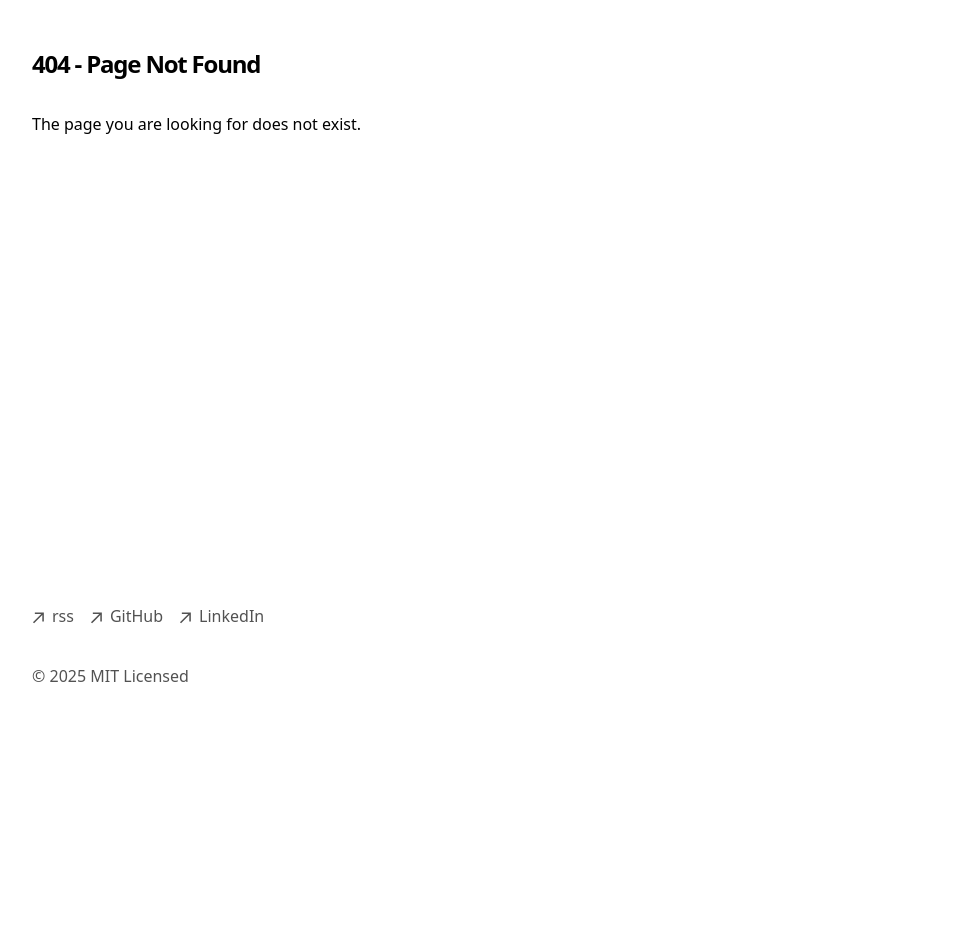
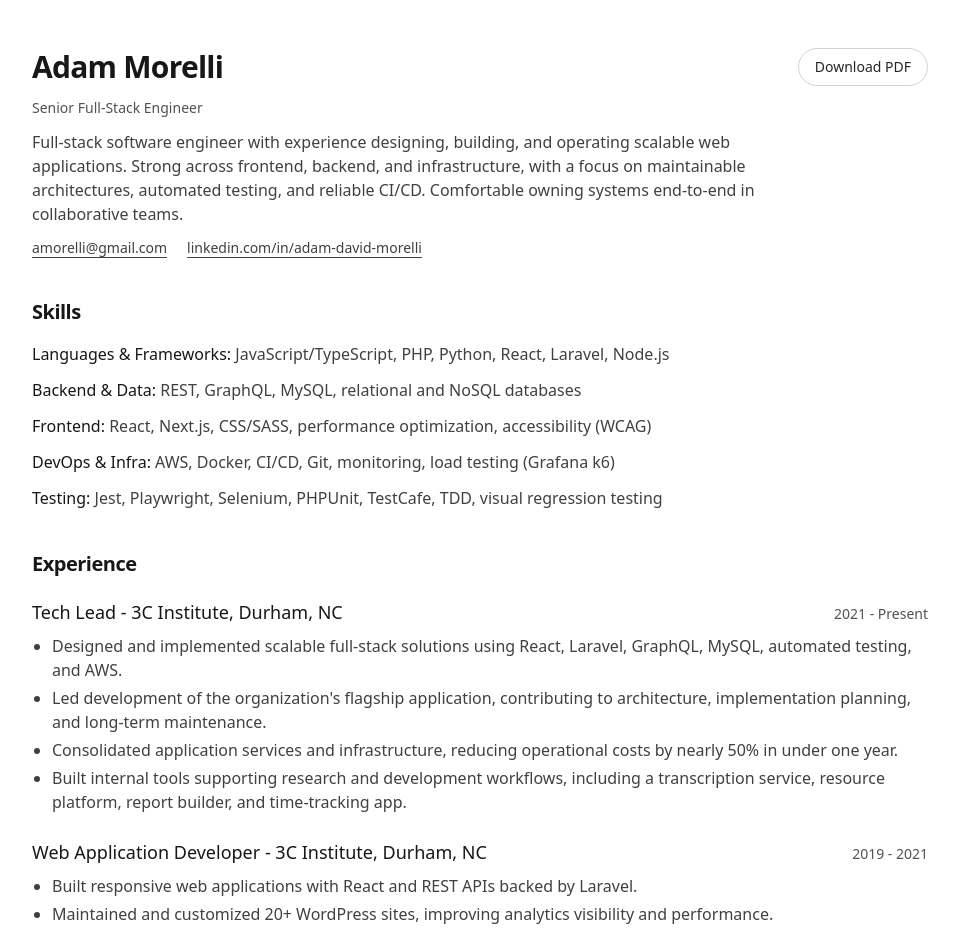
Before and after one commit to amorelli/portfolio, a Next.js app: page /cv in a window 1280 px wide. Before the commit this address had no page. Shown: the part 80-1014 px from the top of the page, without its empty margins (160-1119 px from the left). Before the commit the page ends 800 px from the top, so only its background shows below. Built offline with nearby package versions, Linux system fonts and the light colour scheme.

Commit message:
Add CV to site

```diff
--- a/app/components/nav.tsx
+++ b/app/components/nav.tsx
@@ -9,6 +9,9 @@ const navItems = {
   },
   '/toys': {
     name: 'toys',
+  },
+  '/cv': {
+    name: 'cv',
   },
 }
 
--- /dev/null
+++ b/app/cv/page.tsx
@@ -0,0 +1,148 @@
+import type { Metadata } from 'next'
+
+export const metadata: Metadata = {
+  title: 'CV',
+  description: 'Curriculum vitae for Adam Morelli.',
+}
+
+const skills = [
+  {
+    label: 'Languages & Frameworks',
+    value: 'JavaScript/TypeScript, PHP, Python, React, Laravel, Node.js',
+  },
+  {
+    label: 'Backend & Data',
+    value: 'REST, GraphQL, MySQL, relational and NoSQL databases',
+  },
+  {
+    label: 'Frontend',
+    value: 'React, Next.js, CSS/SASS, performance optimization, accessibility (WCAG)',
+  },
+  {
+    label: 'DevOps & Infra',
+    value: 'AWS, Docker, CI/CD, Git, monitoring, load testing (Grafana k6)',
+  },
+  {
+    label: 'Testing',
+    value: 'Jest, Playwright, Selenium, PHPUnit, TestCafe, TDD, visual regression testing',
+  },
+]
+
+const experience = [
+  {
+    role: 'Tech Lead',
+    company: '3C Institute',
+    location: 'Durham, NC',
+    period: '2021 - Present',
+    bullets: [
+      'Designed and implemented scalable full-stack solutions using React, Laravel, GraphQL, MySQL, automated testing, and AWS.',
+      'Led development of the organization\'s flagship application, contributing to architecture, implementation planning, and long-term maintenance.',
+      'Consolidated application services and infrastructure, reducing operational costs by nearly 50% in under one year.',
+      'Built internal tools supporting research and development workflows, including a transcription service, resource platform, report builder, and time-tracking app.',
+    ],
+  },
+  {
+    role: 'Web Application Developer',
+    company: '3C Institute',
+    location: 'Durham, NC',
+    period: '2019 - 2021',
+    bullets: [
+      'Built responsive web applications with React and REST APIs backed by Laravel.',
+      'Maintained and customized 20+ WordPress sites, improving analytics visibility and performance.',
+      'Partnered with designers and product teams to translate requirements into user-focused applications.',
+    ],
+  },
+]
+
+const education = [
+  'McMaster University - Web Design & Development',
+  'University of Toronto - Commerce',
+]
+
+export default function CvPage() {
+  return (
+    <section className="space-y-10 pb-8">
+      <header className="space-y-3">
+        <div className="flex flex-wrap items-center justify-between gap-3">
+          <h1 className="text-3xl font-semibold tracking-tight text-neutral-900 dark:text-neutral-100">
+            Adam Morelli
+          </h1>
+          <a
+            className="rounded-full border border-neutral-300 px-4 py-2 text-sm font-medium text-neutral-800 transition hover:border-neutral-400 hover:text-neutral-900 dark:border-neutral-700 dark:text-neutral-200 dark:hover:border-neutral-500 dark:hover:text-neutral-100"
+            href="/Adam-Morelli-CV.pdf"
+            download
+          >
+            Download PDF
+          </a>
+        </div>
+        <p className="text-sm text-neutral-600 dark:text-neutral-300">
+          Senior Full-Stack Engineer
+        </p>
+        <p className="max-w-3xl text-neutral-700 dark:text-neutral-300">
+          Full-stack software engineer with experience designing, building, and operating scalable web applications. Strong across frontend, backend, and infrastructure, with a focus on maintainable architectures, automated testing, and reliable CI/CD. Comfortable owning systems end-to-end in collaborative teams.
+        </p>
+        <div className="flex flex-wrap gap-x-5 gap-y-2 text-sm text-neutral-700 dark:text-neutral-300">
+          <a className="underline underline-offset-4" href="mailto:amorelli@gmail.com">
+            amorelli@gmail.com
+          </a>
+          <a
+            className="underline underline-offset-4"
+            href="https://www.linkedin.com/in/adam-david-morelli"
+            rel="noopener noreferrer"
+            target="_blank"
+          >
+            linkedin.com/in/adam-david-morelli
+          </a>
+        </div>
+      </header>
+
+      <section className="space-y-4">
+        <h2 className="text-xl font-semibold tracking-tight text-neutral-900 dark:text-neutral-100">
+          Skills
+        </h2>
+        <div className="space-y-3">
+          {skills.map((skill) => (
+            <p key={skill.label} className="text-neutral-700 dark:text-neutral-300">
+              <span className="font-medium text-neutral-900 dark:text-neutral-100">{skill.label}:</span>{' '}
+              {skill.value}
+            </p>
+          ))}
+        </div>
+      </section>
+
+      <section className="space-y-5">
+        <h2 className="text-xl font-semibold tracking-tight text-neutral-900 dark:text-neutral-100">
+          Experience
+        </h2>
+        <div className="space-y-6">
+          {experience.map((job) => (
+            <article key={`${job.role}-${job.period}`} className="space-y-2">
+              <div className="flex flex-wrap items-baseline justify-between gap-2">
+                <h3 className="text-lg font-medium text-neutral-900 dark:text-neutral-100">
+                  {job.role} - {job.company}, {job.location}
+                </h3>
+                <p className="text-sm text-neutral-600 dark:text-neutral-400">{job.period}</p>
+              </div>
+              <ul className="list-disc space-y-1 pl-5 text-neutral-700 dark:text-neutral-300">
+                {job.bullets.map((bullet) => (
+                  <li key={bullet}>{bullet}</li>
+                ))}
+              </ul>
+            </article>
+          ))}
+        </div>
+      </section>
+
+      <section className="space-y-3">
+        <h2 className="text-xl font-semibold tracking-tight text-neutral-900 dark:text-neutral-100">
+          Education
+        </h2>
+        <ul className="list-disc space-y-1 pl-5 text-neutral-700 dark:text-neutral-300">
+          {education.map((item) => (
+            <li key={item}>{item}</li>
+          ))}
+        </ul>
+      </section>
+    </section>
+  )
+}
--- a/app/sitemap.ts
+++ b/app/sitemap.ts
@@ -8,7 +8,7 @@ export default async function sitemap() {
     lastModified: post.metadata.publishedAt,
   }))
 
-  let routes = ['', '/blog'].map((route) => ({
+  let routes = ['', '/blog', '/cv'].map((route) => ({
     url: `${baseUrl}${route}`,
     lastModified: new Date().toISOString().split('T')[0],
   }))
```
Also changed, not shown: 1 other file (tests, documents, lock files or other folders).
